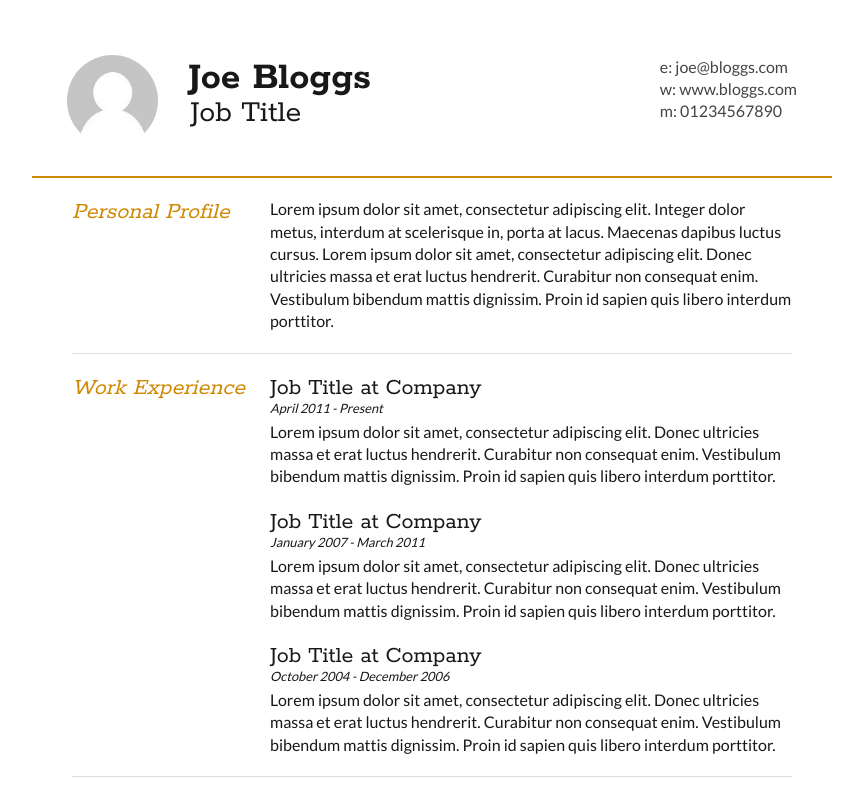
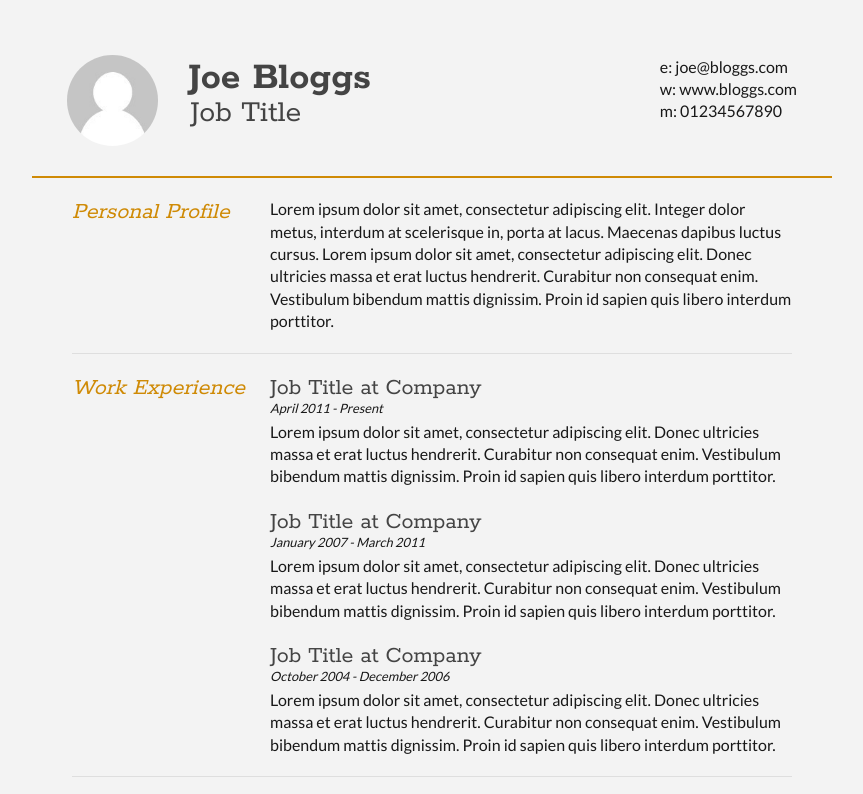
Before and after one commit to Kenzie-Academy-Brasil-Developers/estilizar-curriculo-sprint-2-HardBoris, a plain HTML site: page index.html in a window 1280 px wide. Shown: the top 794 px of the page, without its empty margins (208-1071 px from the left). Drawn offline with Linux system fonts and the light colour scheme.

Commit message:
corrigido e aumentado

```diff
--- a/style.css
+++ b/style.css
@@ -8,6 +8,7 @@
 
 html, body {
 	color: #181818;
+	background-color: #f3f3f3;
 }
 
 .clear {
@@ -37,12 +38,14 @@ p {
 	font-size: 2.5em;
 	font-weight: 700;
 	margin-bottom: -6px;
+	color: #444444;
 }
 
 #name h2 {
 	font-size: 2em;
 	font-weight: 300;
 	margin-left: 2px;
+	color: #444444;
 }
 
 #mainArea {
@@ -79,12 +82,11 @@ p {
 
 #contactDetails ul li {
 	margin-bottom: 3px;
-	color: #444444;
 }
 
 #contactDetails ul li a, a[href^=tel] {
 	text-decoration: none;
-	color: #444444;
+	color: #181818;
 }
 
 section {
@@ -122,6 +124,7 @@ section:last-child {
 	font-size: 1.5em;
 	font-weight: 300;
 	margin-bottom: -2px;
+	color: #444444;
 }
 
 .subDetails {
```
